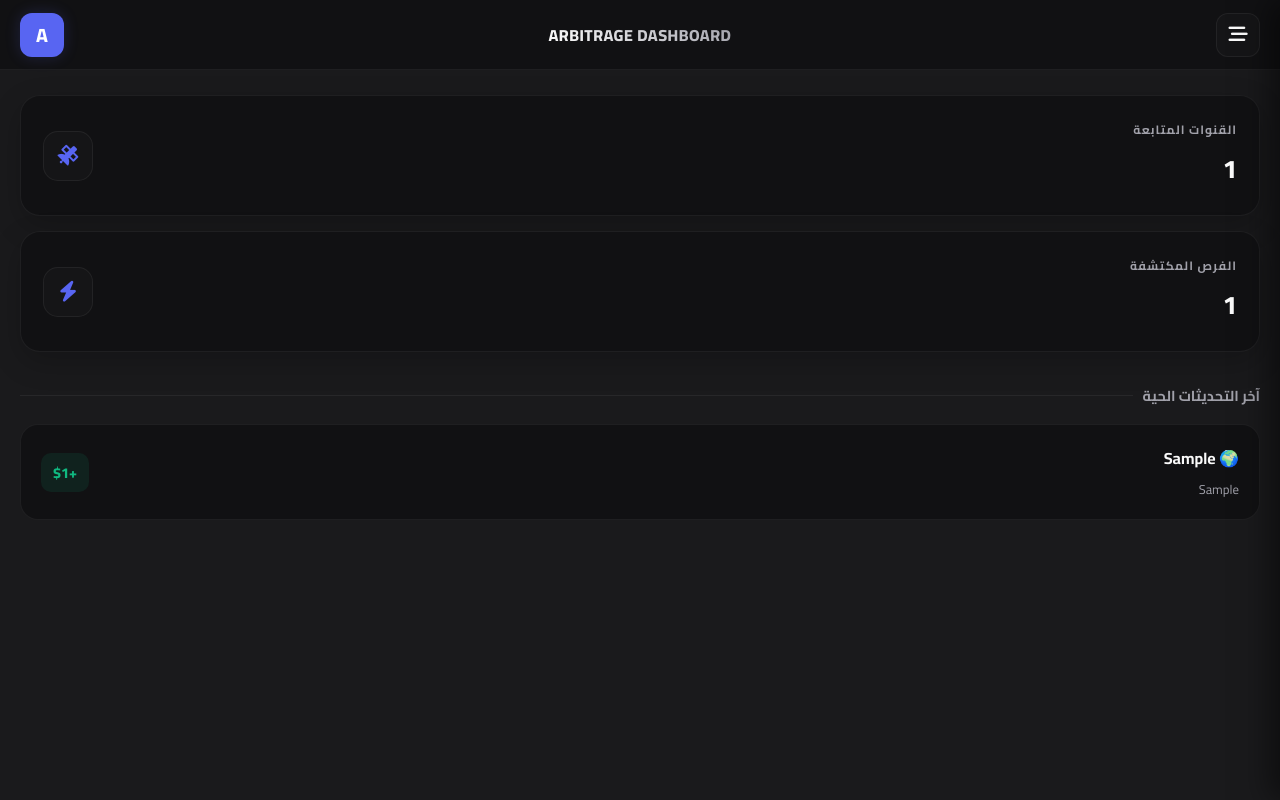
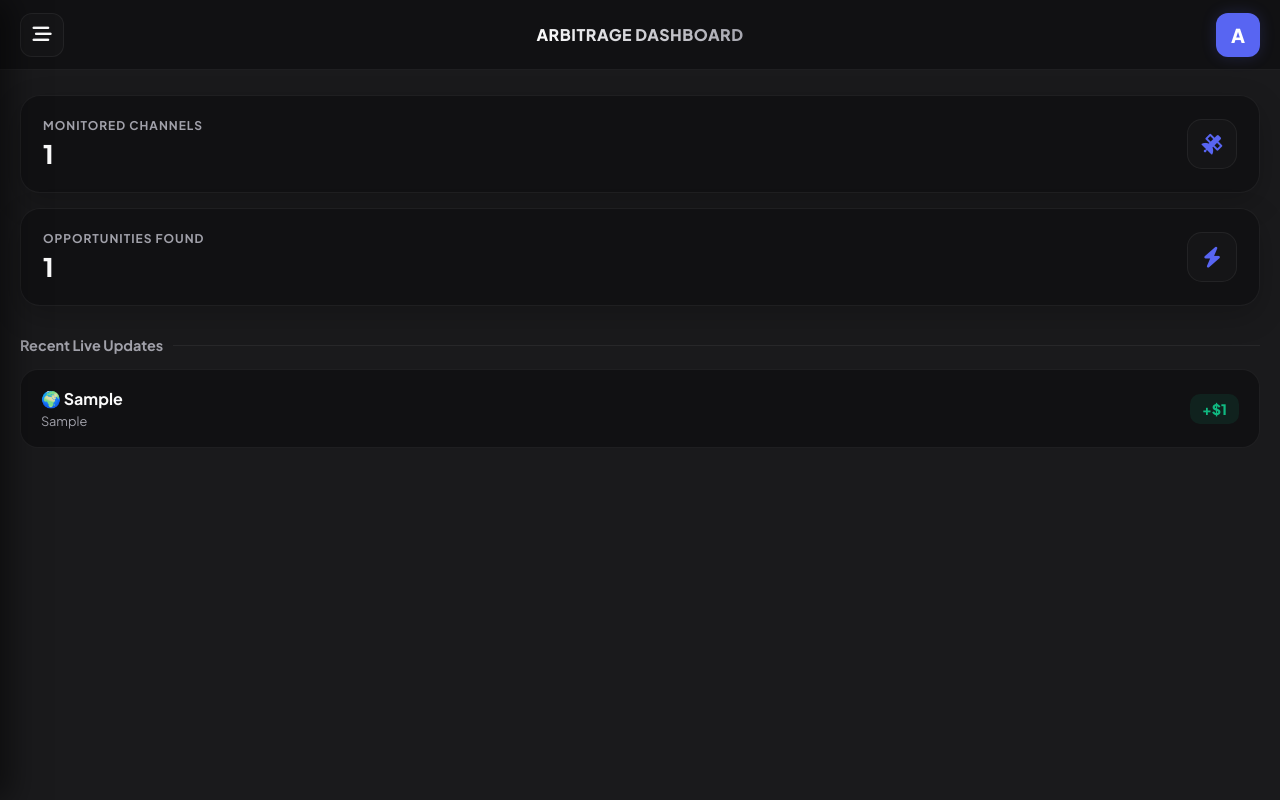
Before and after one commit to AhmedOzil-TG/Earn-From-Sell, a FastAPI app: page / in a window 1280 px wide. Run offline with FastAPI, Linux system fonts and the light colour scheme; tables that the repository leaves empty hold one stand-in row (values such as "Sample post"); parts of the project's set-up code (start-up, migrations or seed data) failed here and were passed over; some libraries are stand-ins or nearby versions.

Commit message:
Switch dashboard to English, update bot welcome message, and set MenuButton to 'Open'

```diff
--- a/config.py
+++ b/config.py
@@ -14,4 +14,4 @@ MIN_PROFIT = float(os.getenv("MIN_PROFIT", "0.05"))
 # Web Dashboard Settings
 WEBAPP_URL = os.getenv("WEBAPP_URL", "https://your-ngrok-url.ngrok-free.app")
 # Railway and other hosts provide 'PORT' env var
-WEB_PORT = int(os.getenv("PORT", os.getenv("WEB_PORT", "8080")))
+WEB_PORT = int(os.getenv("PORT", os.getenv("WEB_PORT", "8000")))
--- a/main.py
+++ b/main.py
@@ -49,11 +49,7 @@ class BotStates(StatesGroup):
 
 # Keyboards
 def main_keyboard(lang="en"):
-    from aiogram.types import WebAppInfo
-    webapp_url = WEBAPP_URL # Use the URL from config.py
-
     return ReplyKeyboardMarkup(keyboard=[
-        [KeyboardButton(text="🌐 Open Dashboard", web_app=WebAppInfo(url=webapp_url))],
         [KeyboardButton(text=_("btn_add_account", lang)), KeyboardButton(text=_("btn_add_channel", lang))],
         [KeyboardButton(text=_("btn_manual_check", lang)), KeyboardButton(text=_("btn_list_channels", lang))],
         [KeyboardButton(text=_("btn_delete_channel", lang))]
@@ -66,9 +62,20 @@ def main_keyboard(lang="en"):
 async def start_cmd(message: types.Message, state: FSMContext):
     if message.from_user.id != ADMIN_ID:
         return
+
+    from aiogram.types import InlineKeyboardMarkup, InlineKeyboardButton, WebAppInfo
+
+    # New welcome message and inline button
+    welcome_text = "Welcome to the Panel! 🚀\nClick the button below to open."
+    kb = InlineKeyboardMarkup(inline_keyboard=[
+        [InlineKeyboardButton(text="Open", web_app=WebAppInfo(url=WEBAPP_URL))]
+    ])
+
     lang = await get_user_language(message.from_user.id)
     await state.clear()
-    await message.answer(_("welcome", lang), reply_markup=main_keyboard(lang))
+    await message.answer(welcome_text, reply_markup=kb)
+    # Also send main keyboard
+    await message.answer("Main Menu:", reply_markup=main_keyboard(lang))
 
 # -- Login Flow --
 @dp.message(F.text.in_([STRINGS["btn_add_account"]["en"], STRINGS["btn_add_account"]["ar"]]))
@@ -346,6 +353,12 @@ async def main():
         types.BotCommand(command="lang", description="Change Language / تغيير اللغة")
     ])
 
+    from aiogram.types import MenuButtonWebApp, WebAppInfo
+    # Set the 'Open' button next to Menu
+    await bot.set_chat_menu_button(
+        menu_button=MenuButtonWebApp(text="Open", web_app=WebAppInfo(url=WEBAPP_URL))
+    )
+
     try:
         logger.info("Connecting Telethon client...")
         await client.connect()
--- a/templates/dashboard.html
+++ b/templates/dashboard.html
@@ -1,12 +1,12 @@
 <!DOCTYPE html>
-<html lang="ar" dir="rtl">
+<html lang="en" dir="ltr">
 <head>
     <meta charset="UTF-8">
     <meta name="viewport" content="width=device-width, initial-scale=1.0, maximum-scale=1.0, user-scalable=no, viewport-fit=cover">
     <title>Arbitrage Pro | Dashboard</title>
     <script src="https://telegram.org/js/telegram-web-app.js"></script>
     <link rel="stylesheet" href="https://cdnjs.cloudflare.com/ajax/libs/font-awesome/6.5.0/css/all.min.css">
-    <link href="https://fonts.googleapis.com/css2?family=Cairo:wght@300;400;600;700;800&family=Plus+Jakarta+Sans:wght@300;400;500;600;700;800&display=swap" rel="stylesheet">
+    <link href="https://fonts.googleapis.com/css2?family=Plus+Jakarta+Sans:wght@300;400;500;600;700;800&display=swap" rel="stylesheet">
     <style>
         :root {
             --accent: #5865F2;
@@ -33,7 +33,7 @@
         body {
             background-color: var(--bg);
             color: var(--text-p);
-            font-family: 'Cairo', 'Plus Jakarta Sans', sans-serif;
+            font-family: 'Plus Jakarta Sans', sans-serif;
             height: 100vh;
             overflow: hidden;
             display: flex;
@@ -95,18 +95,18 @@
         .sidebar {
             position: fixed;
             top: 0;
-            right: 0; /* Changed to right for RTL */
+            left: 0;
             width: var(--sidebar-width);
             height: 100%;
             background: var(--bg-elevated);
             z-index: 3000;
-            transform: translateX(100%);
+            transform: translateX(-100%);
             transition: transform 0.3s var(--ease);
             padding: 40px 20px;
             display: flex;
             flex-direction: column;
             gap: 40px;
-            box-shadow: -10px 0 30px rgba(0,0,0,0.5);
+            box-shadow: 10px 0 30px rgba(0,0,0,0.5);
         }
 
         .sidebar.open { transform: translateX(0); }
@@ -346,18 +346,17 @@
         <div class="side-nav">
             <div class="nav-item active" onclick="switchView('home', this)">
                 <i class="fa-solid fa-house"></i>
-                <span>الرئيسية</span>
+                <span>Home</span>
             </div>
             <div class="nav-item" onclick="switchView('channels', this)">
                 <i class="fa-solid fa-tower-broadcast"></i>
-                <span>القنوات</span>
+                <span>Channels</span>
             </div>
             <div class="nav-item" onclick="switchView('settings', this)">
                 <i class="fa-solid fa-gears"></i>
-                <span>الإعدادات</span>
+                <span>Settings</span>
             </div>
         </div>
-        <div style="font-size: 0.7rem; color: var(--text-s); opacity: 0.5;">Version 2.0.1 Premium</div>
     </div>
 
     <main class="main-content">
@@ -366,21 +365,21 @@
             <div class="info-card-stack">
                 <div class="info-card">
                     <div class="info-card-l">
-                        <span class="info-card-lbl">القنوات المتابعة</span>
+                        <span class="info-card-lbl">Monitored Channels</span>
                         <span class="info-card-val" id="count-channels">0</span>
                     </div>
                     <div class="info-card-icon"><i class="fa-solid fa-satellite"></i></div>
                 </div>
                 <div class="info-card">
                     <div class="info-card-l">
-                        <span class="info-card-lbl">الفرص المكتشفة</span>
+                        <span class="info-card-lbl">Opportunities Found</span>
                         <span class="info-card-val" id="count-opportunities">0</span>
                     </div>
                     <div class="info-card-icon"><i class="fa-solid fa-bolt"></i></div>
                 </div>
             </div>
 
-            <div class="section-header">آخر التحديثات الحية</div>
+            <div class="section-header">Recent Live Updates</div>
             <div id="opportunities-list">
                 <!-- Data here -->
             </div>
@@ -388,24 +387,24 @@
 
         <!-- Channels View -->
         <div id="view-channels" class="view-panel">
-            <div class="section-header">إدارة المصادر</div>
+            <div class="section-header">Source Management</div>
             <div style="margin-bottom: 25px;">
-                <p style="color: var(--text-s); font-size: 0.85rem; margin-bottom: 15px;">أضف معرفات القنوات التي تود مراقبتها بشكل آلي.</p>
+                <p style="color: var(--text-s); font-size: 0.85rem; margin-bottom: 15px;">Add channel usernames you want to monitor automatically.</p>
                 <input type="text" id="channel-input" placeholder="@username">
-                <button class="btn-action" onclick="addChannel()">+ إضافة قناة مراقبة</button>
+                <button class="btn-action" onclick="addChannel()">+ Add Monitoring Channel</button>
             </div>
-            <div class="section-header">قائمة القنوات</div>
+            <div class="section-header">Channel List</div>
             <div id="channels-list"></div>
         </div>
 
         <!-- Settings View -->
         <div id="view-settings" class="view-panel">
-            <div class="section-header">إعدادات المحرك</div>
+            <div class="section-header">Engine Settings</div>
             <div style="background: var(--bg-elevated); border: 1px solid var(--border); border-radius: 20px; padding: 25px;">
-                <label style="display: block; font-size: 0.8rem; color: var(--text-s); margin-bottom: 10px;">الحد الأدنى للربح المعتمد ($)</label>
+                <label style="display: block; font-size: 0.8rem; color: var(--text-s); margin-bottom: 10px;">Minimum Profit Threshold ($)</label>
                 <input type="number" id="min-profit-input" step="0.01">
-                <p style="font-size: 0.7rem; color: var(--text-s); margin-top: 10px;">سيقوم البوت بتجاهل أي صفقة بربح أقل من هذه القيمة.</p>
-                <button class="btn-action" onclick="saveSettings()">تحديث الإعدادات</button>
+                <p style="font-size: 0.7rem; color: var(--text-s); margin-top: 10px;">The bot will ignore any deals with a profit lower than this value.</p>
+                <button class="btn-action" onclick="saveSettings()">Update Settings</button>
             </div>
         </div>
     </main>
@@ -448,13 +447,13 @@
                     <div class="list-item">
                         <div class="item-info">
                             <h4>${c.username}</h4>
-                            <p>الحالة: مراقبة حية</p>
+                            <p>Status: Live Monitoring</p>
                         </div>
                         <div onclick="deleteChannel('${c.username}')" style="color: #ef4444; font-size: 1.2rem; cursor: pointer;">
                             <i class="fa-solid fa-circle-xmark"></i>
                         </div>
                     </div>
-                `).join('') || '<p style="text-align: center; color: var(--text-s);">لا توجد قنوات</p>';
+                `).join('') || '<p style="text-align: center; color: var(--text-s);">No channels yet</p>';
 
                 // Render Opps
                 const oList = document.getElementById('opportunities-list');
@@ -466,7 +465,7 @@
                         </div>
                         <div class="profit-badge">+$${o.profit}</div>
                     </div>
-                `).join('') || '<p style="text-align: center; color: var(--text-s);">في انتظار الفرص...</p>';
+                `).join('') || '<p style="text-align: center; color: var(--text-s);">Waiting for opportunities...</p>';
 
             } catch (e) {
                 console.error(e);
@@ -507,7 +506,7 @@
                 body: JSON.stringify({min_profit: min})
             });
             if(res.ok) {
-                tg.showAlert("تم حفظ الإعدادات");
+                tg.showAlert("Settings Saved");
                 tg.HapticFeedback.notificationOccurred('success');
             }
         }
```
